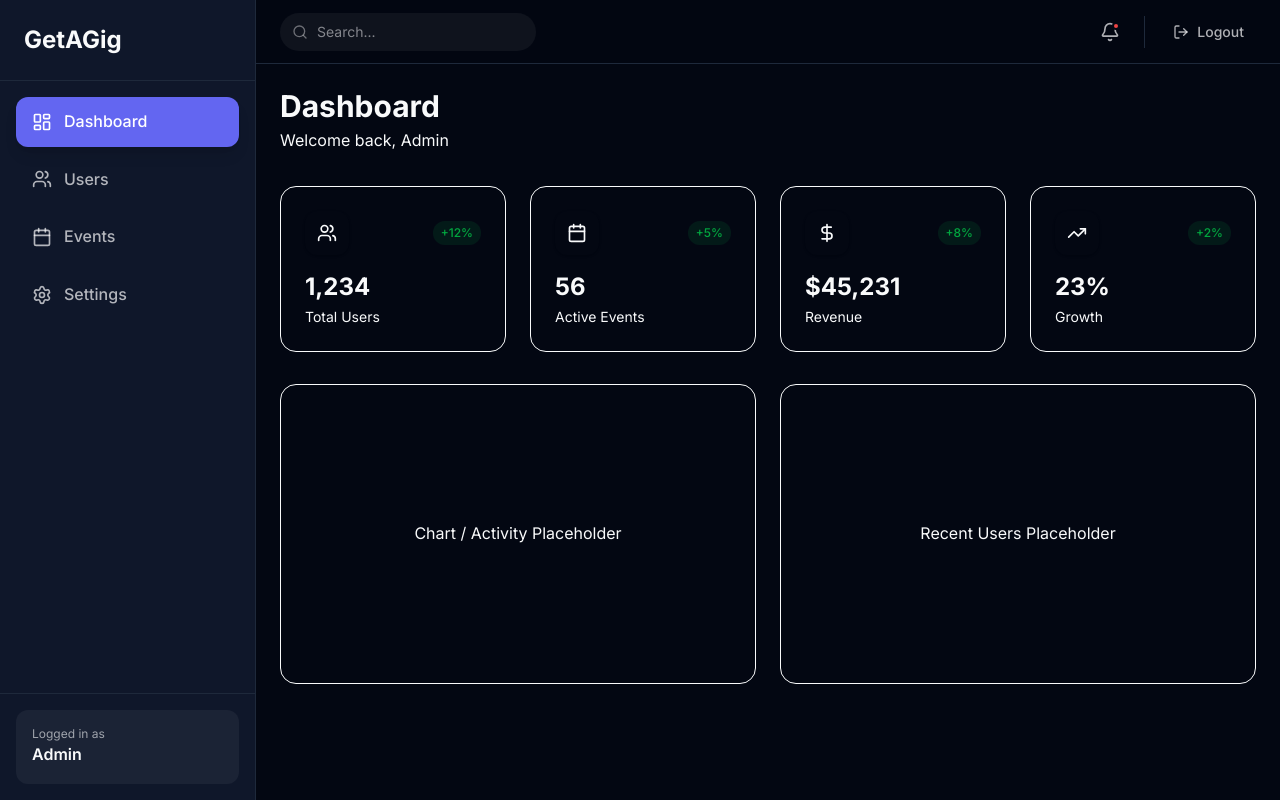
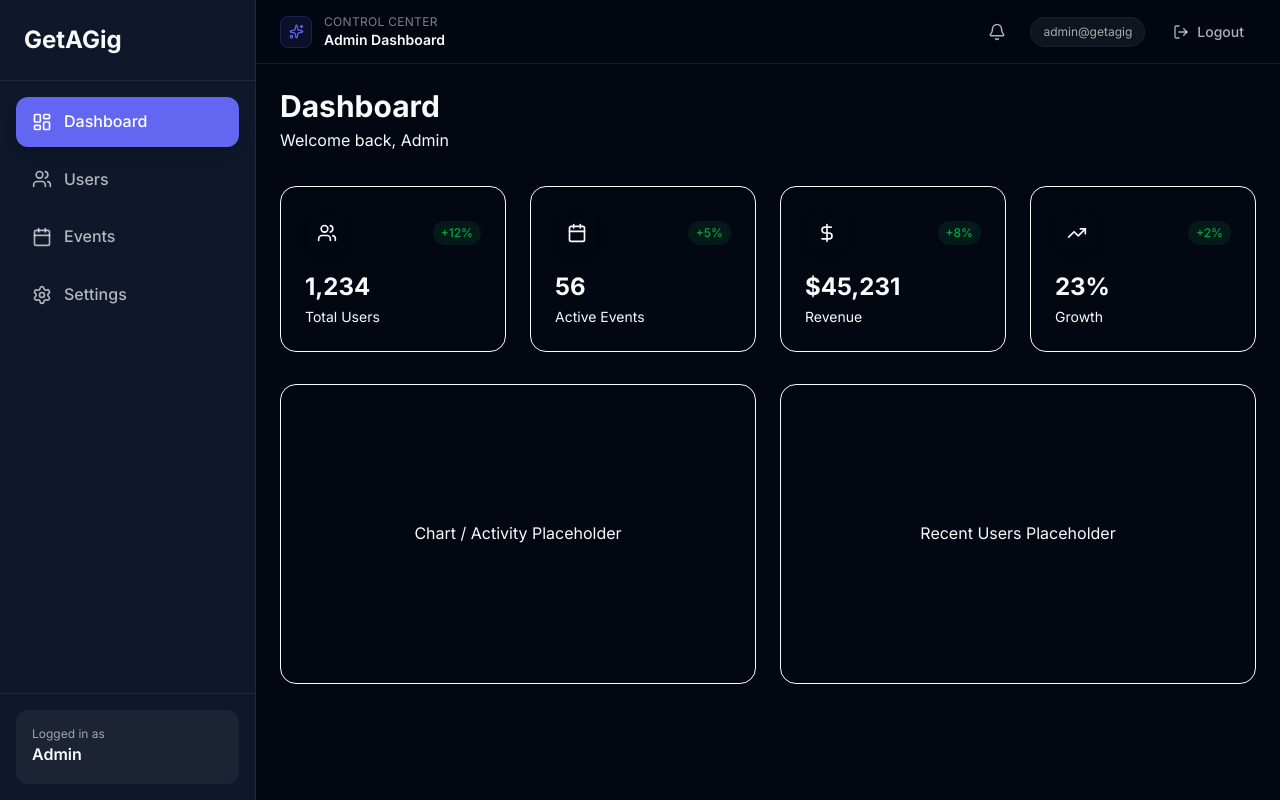
Before and after one commit to Kephas7/getagig-web, a Next.js app: page /admin in a window 1280 px wide. Built offline with nearby package versions, Linux system fonts and the light colour scheme; no server answers.

Commit message:
Updated AdminHeader.tsx

```diff
--- a/app/admin/_components/AdminHeader.tsx
+++ b/app/admin/_components/AdminHeader.tsx
@@ -1,31 +1,46 @@
 "use client";
 
 import { useAuth } from "@/app/context/AuthContext";
-import { LogOut, Bell, Search } from "lucide-react";
+import { useSocket } from "@/app/context/SocketContext";
+import { LogOut, Bell, Sparkles } from "lucide-react";
+import Link from "next/link";
 
 export default function AdminHeader() {
-  const { logout } = useAuth();
+  const { logout, user } = useAuth();
+  const { notifCount } = useSocket();
 
   return (
-    <header className="h-16 border-b border-border bg-background/80 backdrop-blur-md sticky top-0 z-10 px-6 flex items-center justify-between">
-      <div className="flex items-center gap-4">
-        {/* Mobile menu trigger could go here */}
-        <div className="relative hidden md:block">
-            <Search className="absolute left-3 top-1/2 -translate-y-1/2 text-foreground/40" size={16} />
-            <input
-                type="text"
-                placeholder="Search..."
-                className="pl-9 pr-4 py-2 rounded-full bg-foreground/5 text-sm focus:outline-none focus:ring-1 focus:ring-primary/20 w-64 border border-transparent focus:border-primary/30 transition-all"
-            />
+    <header className="h-16 border-b border-border/60 bg-background/75 backdrop-blur-xl sticky top-0 z-10 px-4 sm:px-6 flex items-center justify-between">
+      <div className="flex items-center gap-3 min-w-0">
+        <div className="h-8 w-8 rounded-lg bg-primary/10 border border-primary/20 text-primary flex items-center justify-center">
+          <Sparkles size={15} />
+        </div>
+        <div className="min-w-0">
+          <p className="text-xs uppercase tracking-wide text-foreground/50">
+            Control Center
+          </p>
+          <h2 className="text-sm font-semibold truncate">Admin Dashboard</h2>
         </div>
       </div>
 
       <div className="flex items-center gap-4">
-        <button className="p-2 rounded-full hover:bg-foreground/5 text-foreground/70 transition-colors relative">
-            <Bell size={20} />
-            <span className="absolute top-2 right-2 w-2 h-2 bg-error rounded-full border-2 border-background"></span>
-        </button>
-        <div className="h-8 w-[1px] bg-border"></div>
+        <Link
+          href="/notifications"
+          className="p-2 rounded-full hover:bg-foreground/5 text-foreground/70 transition-colors relative"
+          aria-label="Notifications"
+        >
+          <Bell size={18} />
+          {notifCount > 0 && (
+            <span className="absolute -top-0.5 -right-0.5 min-w-4 h-4 px-1 bg-error text-white rounded-full text-[10px] leading-4 text-center font-bold border border-background">
+              {notifCount > 9 ? "9+" : notifCount}
+            </span>
+          )}
+        </Link>
+        <div className="hidden sm:flex items-center rounded-full bg-foreground/6 border border-border/60 px-3 py-1.5">
+          <span className="text-xs text-foreground/65">
+            {user?.email || "admin@getagig"}
+          </span>
+        </div>
         <button
           onClick={logout}
           className="flex items-center gap-2 px-3 py-1.5 rounded-full hover:bg-error/10 hover:text-error text-foreground/70 transition-all duration-200 text-sm font-medium"
```
